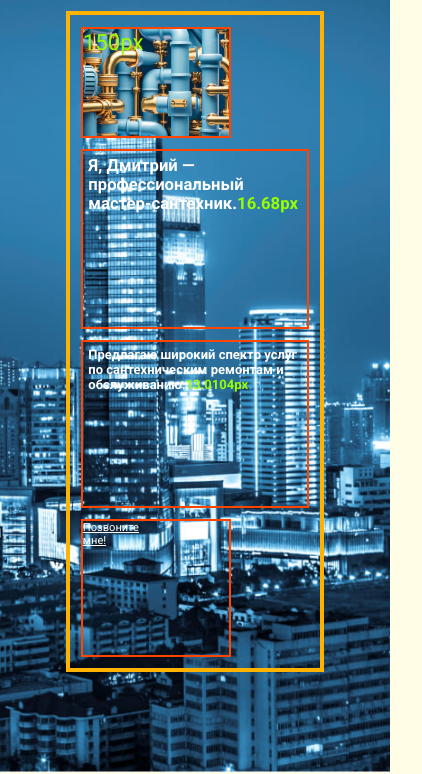
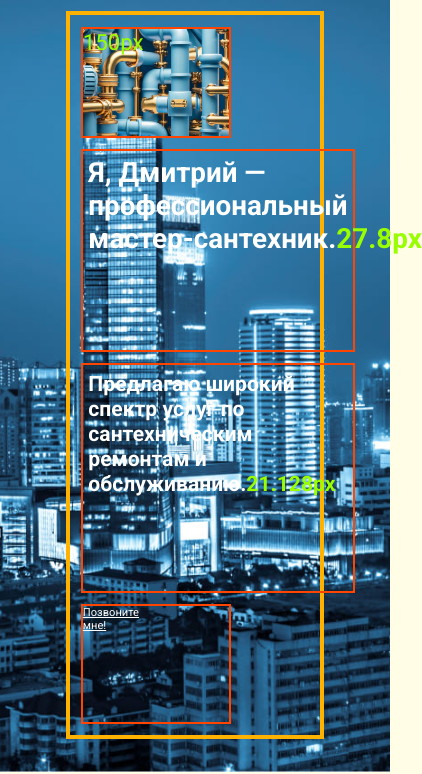
Before and after one commit to MaxPScript/plumber_v100, a website: page index.html in a window 390 px wide. Shown: the part 72-846 px from the top of the page, 422 px wide, since content can reach past the window. Drawn offline with Linux system fonts and the light colour scheme.

Commit message:
responsive changes...

```diff
--- a/media.css
+++ b/media.css
@@ -7,9 +7,14 @@
 		max-width: 80%;
 		margin: auto;
 		min-height: -webkit-fill-available;
-		margin-bottom: 6rem;
+		/* margin-bottom: 6rem; */
 	}
 	.header__grid > h1 {
 		grid-column: span 2;
+		font-size: 2.5rem;
+	}
+	.header__grid > h3 {
+		/* grid-column: span 2; */
+		font-size: 1.9rem;
 	}
 }
```
